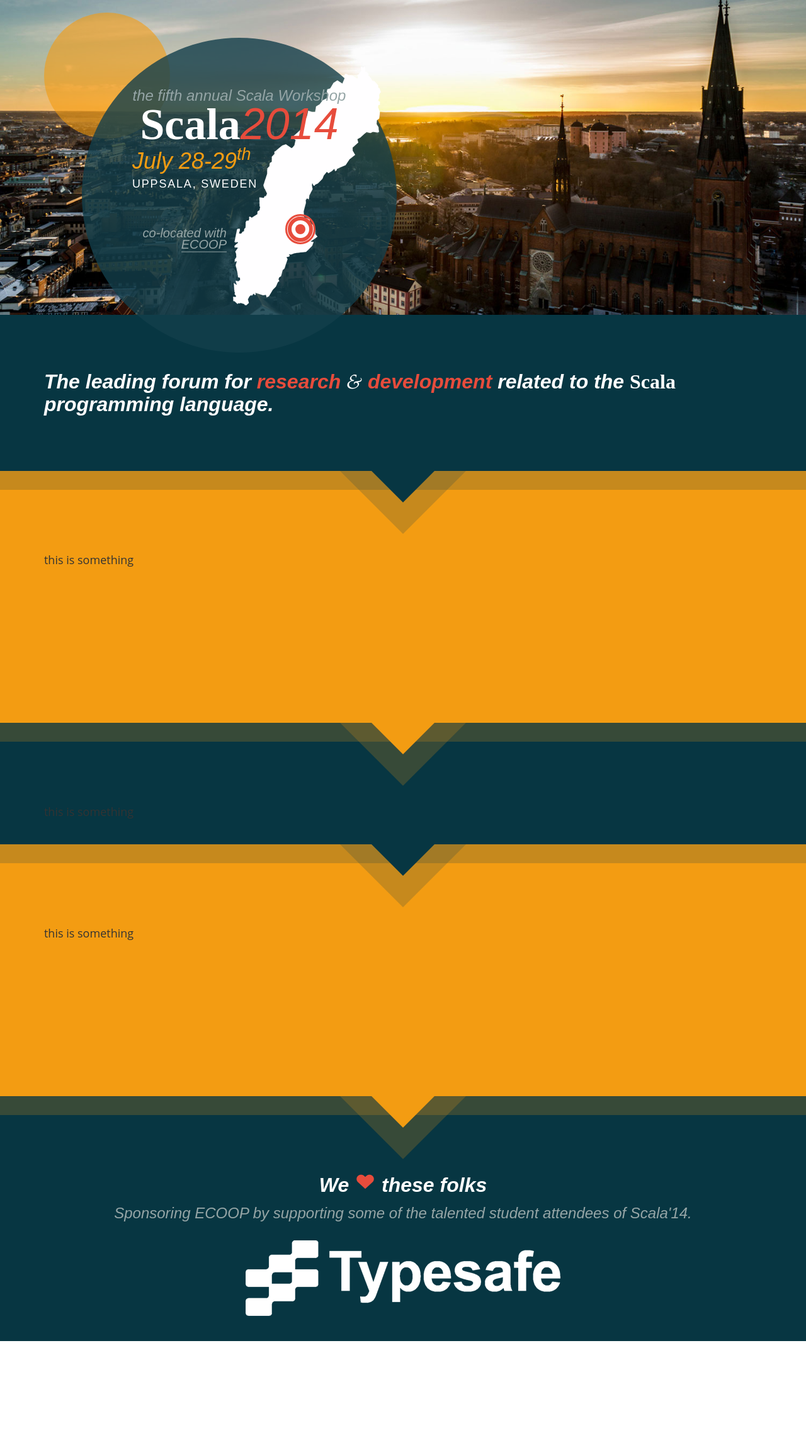
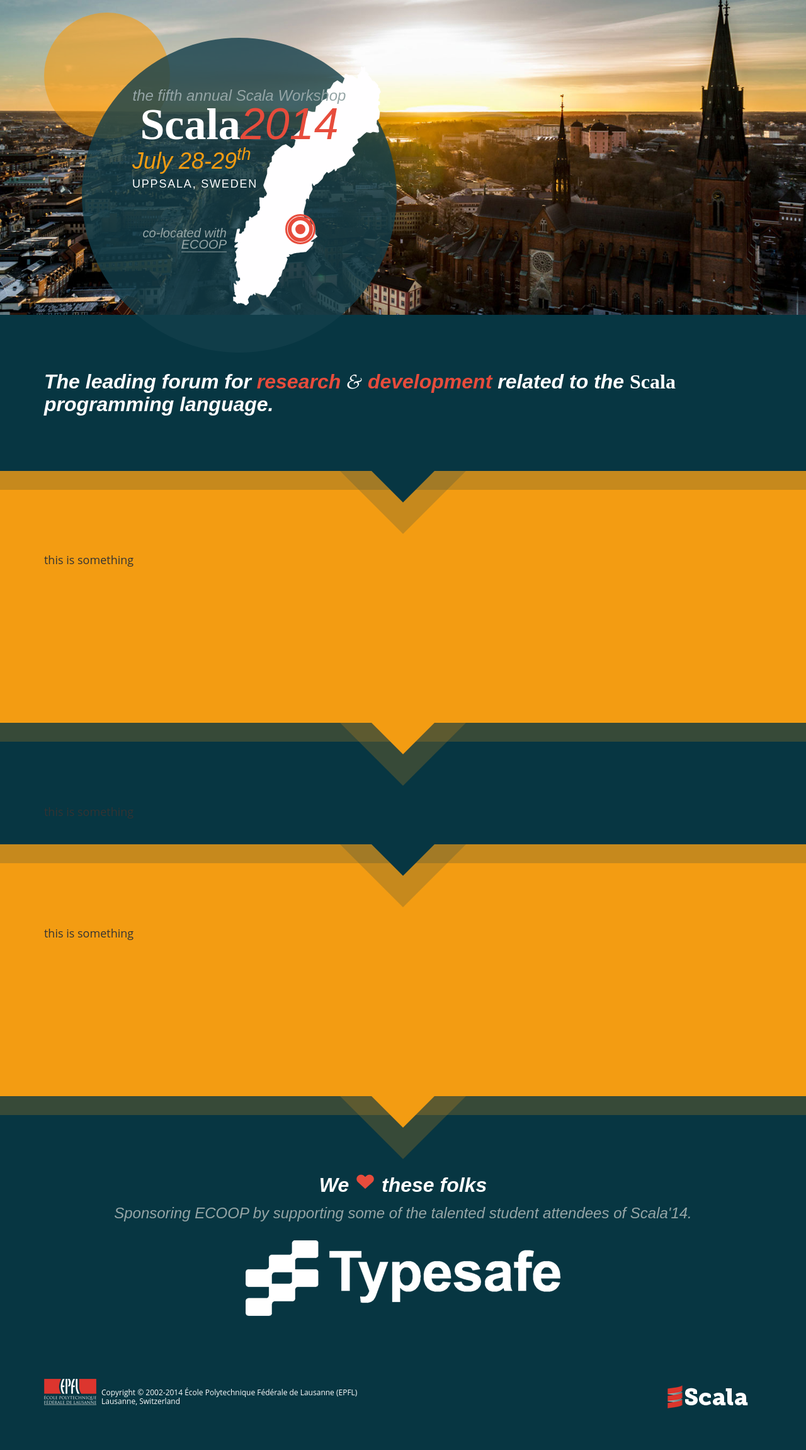
Before and after one commit to heathermiller/wwwscala14, a Jekyll site: the page built from index.md, in a window 1280 px wide. Shown: the whole page at 63% size. Built offline with Jekyll 4.4.1, drawn with Linux system fonts in a browser that asks for light colours; before the commit the page ends 2130 px from its top, so only the background shows below that.

Commit message:
Putting the footer in place

```diff
--- a/_includes/footer.html
+++ b/_includes/footer.html
@@ -1,2 +1,12 @@
+    <div class="container">
+      <div class="copyright">
+        <a style="float: left; margin-right: 8px;" href="http://www.epfl.ch"><img src="{{ site.baseurl }}/resources/img/epfl-logo.png" alt="EPFL logo" /></a>
+        <p style="float: left;"><br/>Copyright &copy; 2002-<span class="current-year"></span> École Polytechnique Fédérale de Lausanne
+        (EPFL)<br/> Lausanne, Switzerland</p>
+      </div>
+      <div class="scala-logo-footer">
+        <img src="{{ site.baseurl }}/resources/img/scala-logo-red-footer.png" alt="Scala footer logo" />
+      </div>
+    </div> <!-- container -->
   </body>
 </html>
--- a/resources/css/main.css
+++ b/resources/css/main.css
@@ -12,8 +12,7 @@ html, body {
 }
 
 body {
-  /*background-color: #073642;*/
-  background-color: #fff;
+  background-color: #073642;
   font-family: 'Open Sans', sans-serif;
   font-size: 18px;
   line-height: 1.3em;
@@ -157,25 +156,6 @@ ul > li {
   font-family: "petala-pro",sans-serif;
   font-style: italic;
   font-weight: 100;
-  color: #E74C3C;
-}
-
-/*.tagline {
-  position: relative;
-  font-family: "petala-pro",sans-serif;
-  font-weight: 600;
-  color: #E74C3C;
-  text-transform: uppercase;
-  font-size: 28px;
-  text-shadow: 1px 1px 0px rgba(19, 63, 75, 1);
-  text-align: center;
-  margin-top: 20px;
-  margin-bottom: 40px;
-  text-align: right;
-  line-height: 0.9em;
-}*/
-
-.tag {
   color: #E74C3C;
 }
 
@@ -448,3 +428,20 @@ ul > li {
 .centered {
   text-align: center;
 }
+
+.copyright {
+  margin-top: 60px;
+  margin-bottom: 60px;
+  color: #fff;
+  font-size: 12px;
+  line-height: 1.2em;
+  position: relative;
+  float: left;
+}
+
+.scala-logo-footer {
+  position: relative;
+  float: right;
+  margin-top: 70px;
+  margin-right: 20px;
+}
--- a/resources/js/main.js
+++ b/resources/js/main.js
@@ -1,2 +1,10 @@
 ---
 ---
+
+$(document).ready(function(){
+
+  // get current year and put it in span
+  var currYear = new Date().getFullYear()
+  $(".current-year").text(currYear);
+
+});
```
Also changed, not shown: resources/img/epfl-logo.png (added), resources/img/epfl-logo@2x.png (added), resources/img/scala-logo-red-footer.png (added), resources/img/scala-logo-red-footer@2x.png (added).
